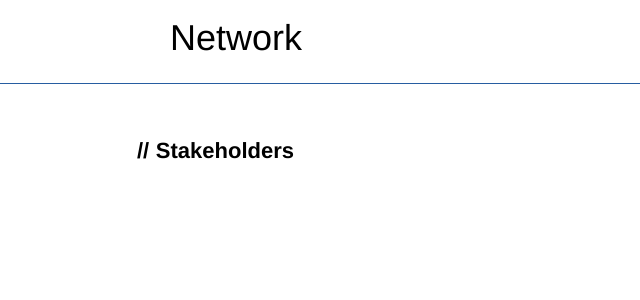
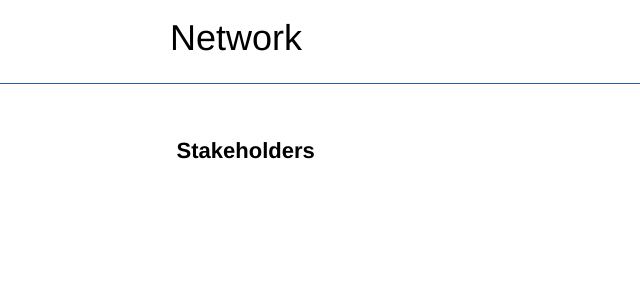
Before and after one commit to networkf/network.github.io, a Jekyll site: the page built from stakeholders.md, in a window 1280 px wide. Shown: the top 300 px of the page, without its empty margins (0-640 px from the left). Built offline with Jekyll 4.4.1, drawn with Linux system fonts in a browser that asks for light colours; some web fonts are replaced; our own code applies the rules of GitHub Pages for plain Markdown files; the repository's description, which GitHub fills in, is left out.

Commit message:
Update jekyll-theme-architect.scss

```diff
--- a/_sass/jekyll-theme-architect.scss
+++ b/_sass/jekyll-theme-architect.scss
@@ -216,8 +216,8 @@ form {
 }
 #main-content h2:before {
   padding-right: 0.3em;
-  margin-left: -1.5em;
-  content: "//";
+  margin-left: 0em;
+  content: "";
   color: #ff;
 }
 
```
